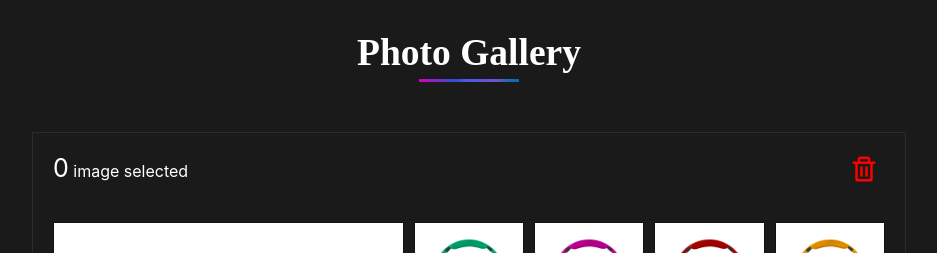
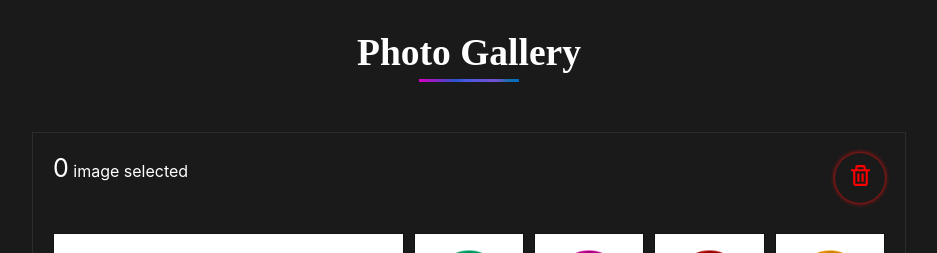
Before and after one commit to afsumeem/photo-gallery, a React (Create React App) app: page / in a window 1280 px wide. Shown: the top 253 px of the page, without its empty margins (171-1108 px from the left). Built offline with nearby package versions, Linux system fonts and the light colour scheme; the HTML template or start-up script is replaced by a standard one; a web font is replaced by a local one.

Commit message:
delete img btn updated

```diff
--- a/src/components/Gallery/gallery.css
+++ b/src/components/Gallery/gallery.css
@@ -58,10 +58,21 @@ body{
 .delete-img{
     color: red;
     cursor: pointer;
-    font-size: 30px;
+    font-size: 25px;
     background-color: transparent;
     border: none;
+    border-radius: 50%;
+    box-shadow: 0 0 5px #ff1010;
+    height: 50px;
+    width: 50px;
+    transition: .5s;
 }
+
+  .delete-img:hover {
+    box-shadow: 0 0 25px #ff1010;
+  }
+
+
 .delete-img:disabled{
 cursor: no-drop;
 }
```
